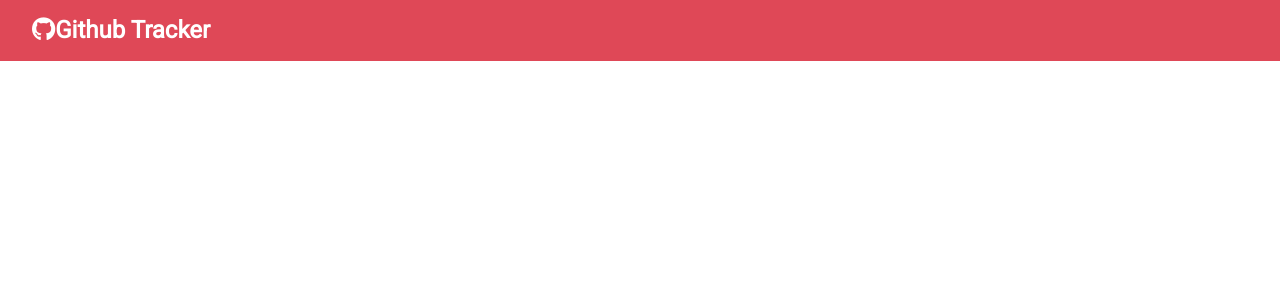
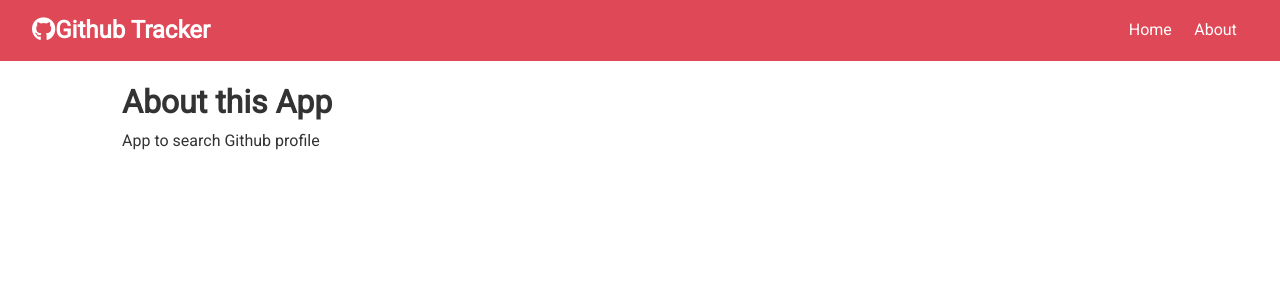
Before and after one commit to tunguyen-95/Github-tracker, a React (Create React App) app: page /about in a window 1280 px wide. Shown: the top 300 px of the page. Built offline with nearby package versions, Linux system fonts and the light colour scheme; the HTML template or start-up script is replaced by a standard one.

Commit message:
add About page & router

```diff
--- a/src/App.js
+++ b/src/App.js
@@ -6,7 +6,7 @@ import Users from './component/users/Users';
 import axios from 'axios';
 import Search from './component/users/Search';
 import Alert from './component/layout/Alert';
-
+import About from './component/pages/About';
 class App extends Component {
   state = {
     users: [],
@@ -63,6 +63,7 @@ class App extends Component {
                 )}
               />
             </Switch>
+            <Route exact path="/about" component={About} />
           </div>
         </div>
       </Router>
--- a/src/component/layout/Navbar.js
+++ b/src/component/layout/Navbar.js
@@ -1,5 +1,6 @@
 import React from 'react';
 import PropTypes from 'prop-types';
+import { Link } from 'react-router-dom';
 const Navbar = ({ icon, title }) => {
   return (
     <nav className="navbar bg-primary">
@@ -7,6 +8,14 @@ const Navbar = ({ icon, title }) => {
         <i className={icon} />
         {title}
       </h1>
+      <ul>
+        <li>
+          <Link to="/">Home</Link>
+        </li>
+        <li>
+          <Link to="/about">About</Link>
+        </li>
+      </ul>
     </nav>
   );
 };
--- /dev/null
+++ b/src/component/pages/About.js
@@ -0,0 +1,12 @@
+import React, { Fragment } from 'react';
+
+const About = () => {
+  return (
+    <Fragment>
+      <h1>About this App</h1>
+      <p>App to search Github profile</p>
+    </Fragment>
+  );
+};
+
+export default About;
```
